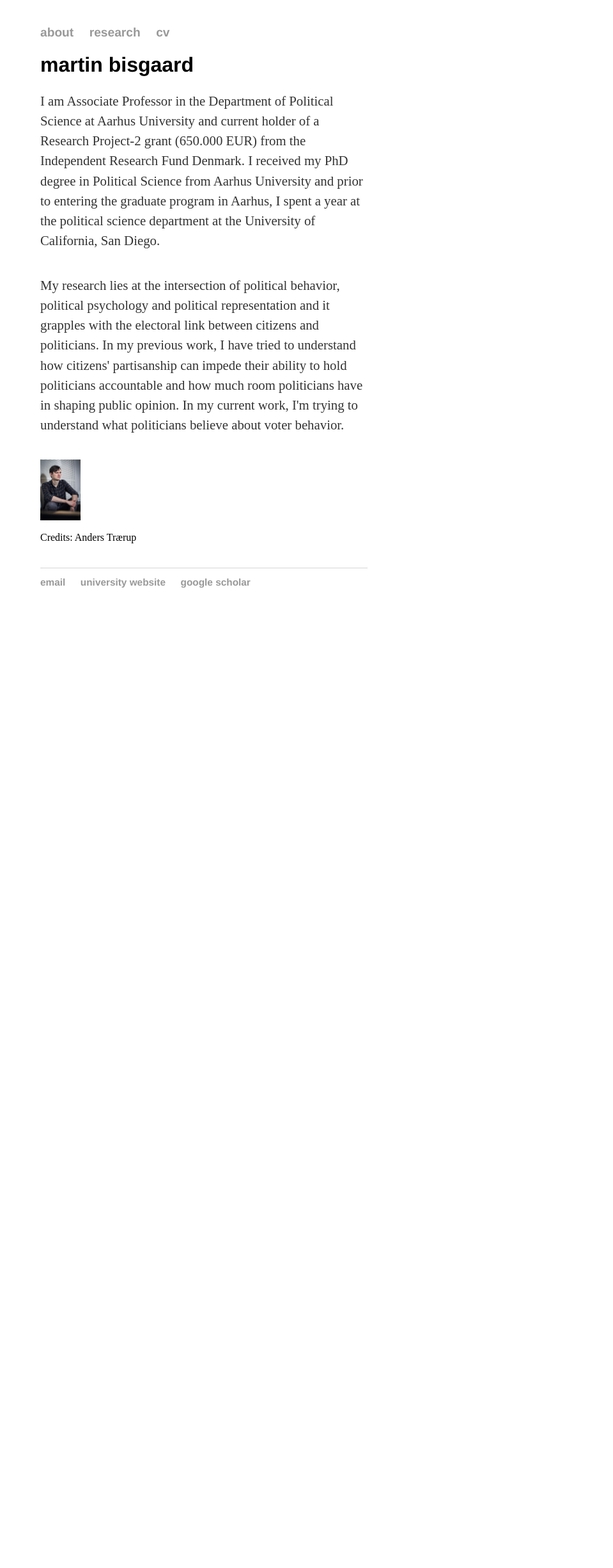
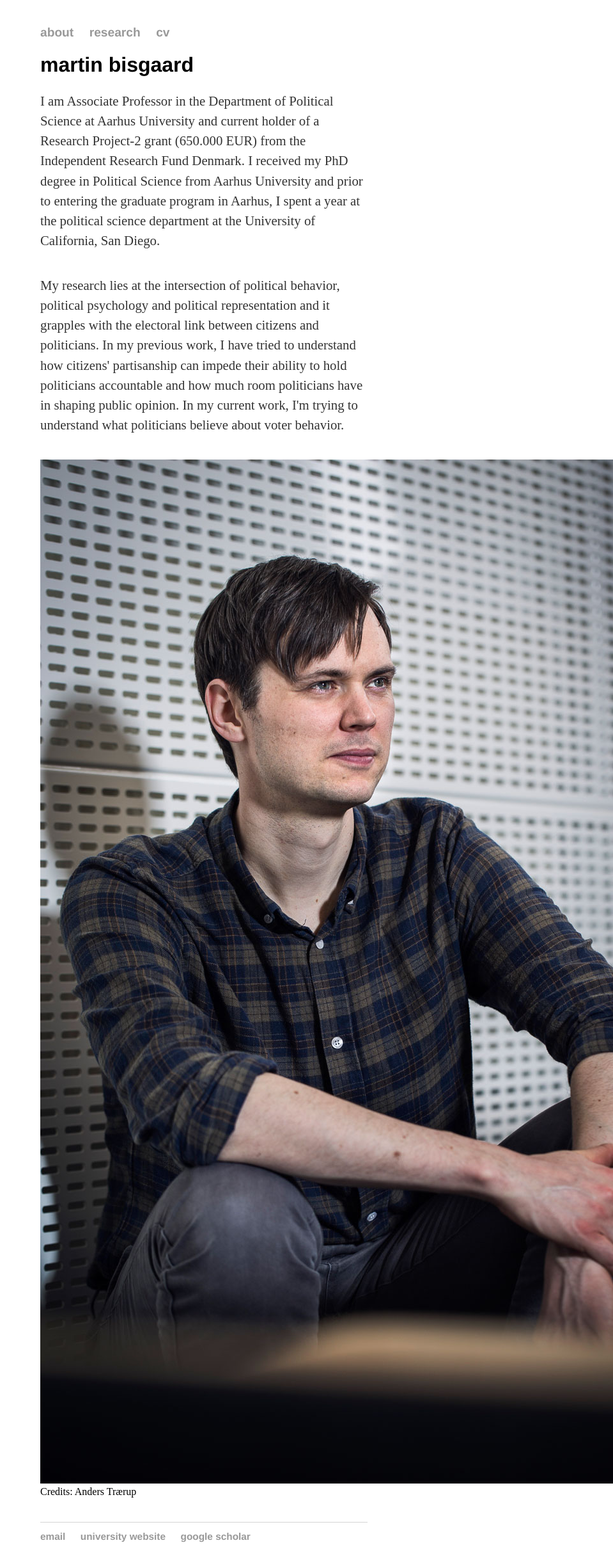
Before and after one commit to mbisgaard/mbisgaard.github.io, a Jekyll site: the page built from index.html, in a window 1280 px wide. Shown: the whole page at 64% size, without its empty margins (321-1280 px from the left). Built offline with Jekyll 4.4.1, drawn with Linux system fonts in a browser that asks for light colours; before the commit the page ends 959 px from its top, so only the background shows below that.

Commit message:
Update main.css

```diff
--- a/css/main.css
+++ b/css/main.css
@@ -67,11 +67,3 @@ ul.posts {
 ul.posts li {
     list-style: none;
 }
-
-img {
-  display: block;
-  max-width:230px;
-  max-height:95px;
-  width: auto;
-  height: auto;
-}
```
